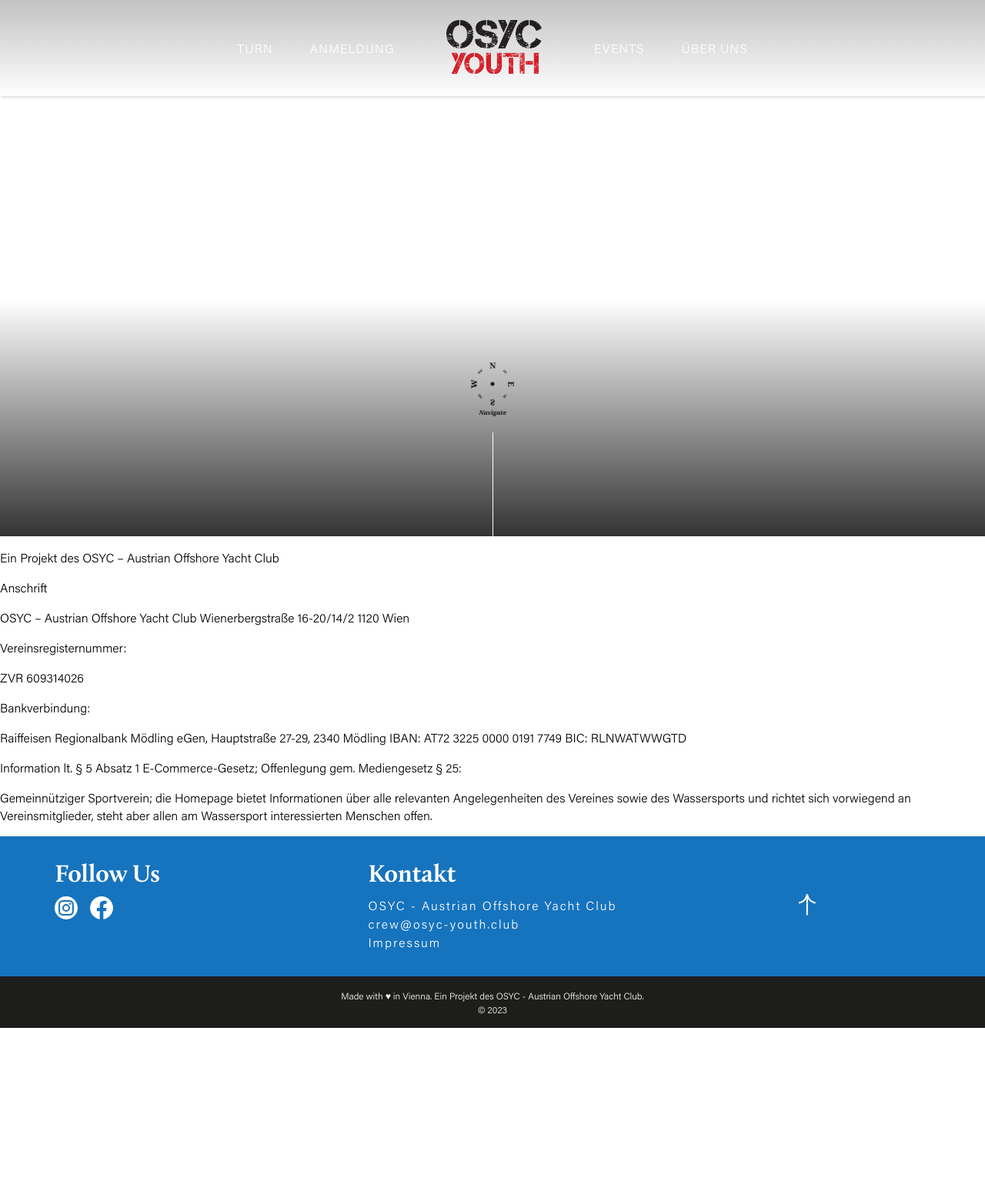
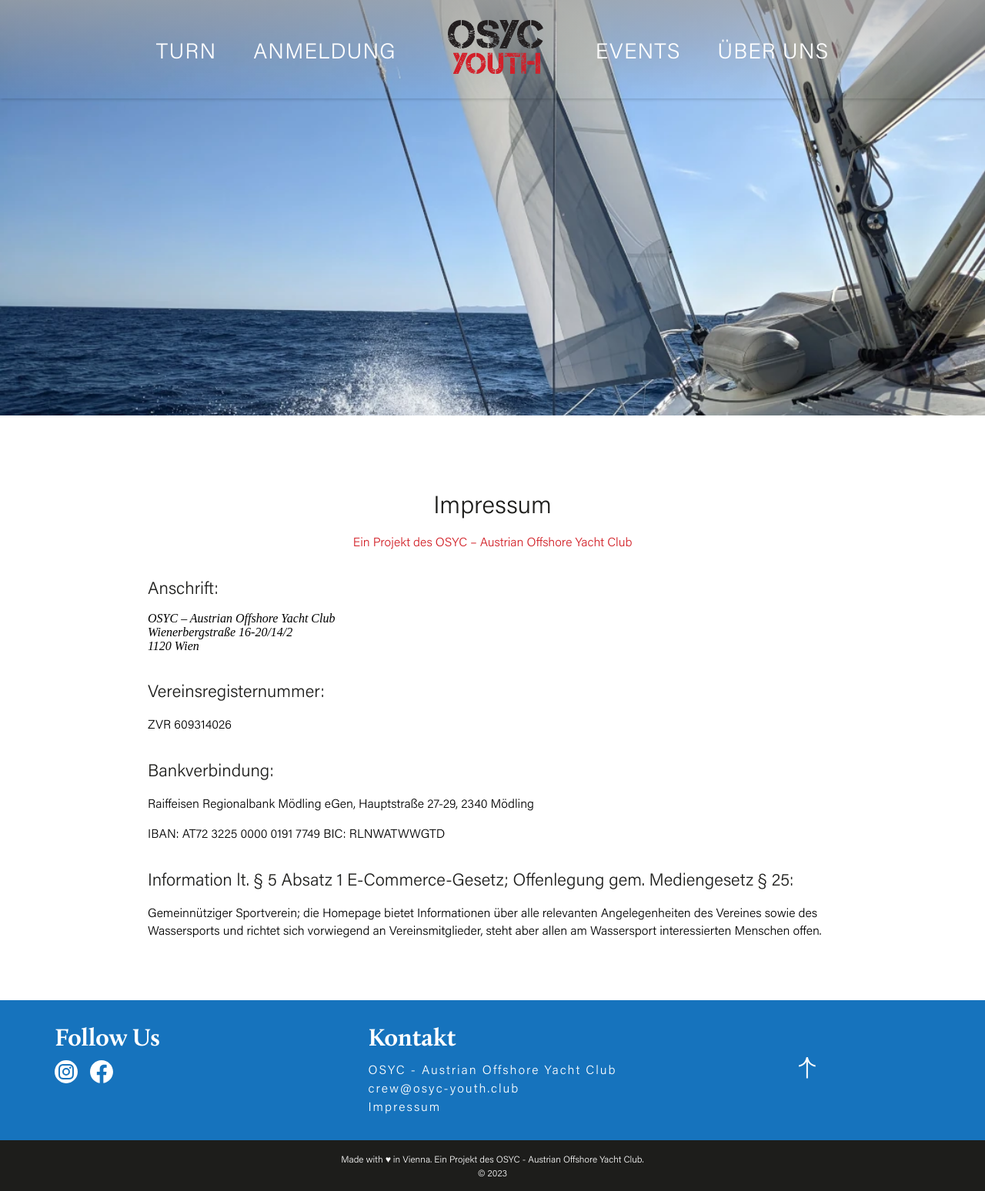
Before and after one commit to osyc-youth/osyc-youth.github.io, a Jekyll site: the page built from impressum.markdown, in a window 1280 px wide. Shown: the whole page at 77% size. Built offline with Jekyll 4.4.1, drawn with Linux system fonts in a browser that asks for light colours; before the commit the page ends 1336 px from its top, so only the background shows below that.

Commit message:
fixed impressum

```diff
--- a/_layouts/impressum.html
+++ b/_layouts/impressum.html
@@ -3,5 +3,29 @@ layout: reduced
 ---
 
 <main>
-    {{ content }}
+    <section class="subsection" id="impressum">
+        <h2>Impressum</h2>
+        <p id="slognaImpressum">Ein Projekt des OSYC – Austrian Offshore Yacht Club</p>
+
+        <h3>Anschrift:</h3>
+        <address>
+        OSYC – Austrian Offshore Yacht Club<br>
+        Wienerbergstraße 16-20/14/2<br>
+        1120 Wien
+        </address>
+        <h3>Vereinsregisternummer:</h3>
+
+        <p>ZVR 609314026</p>
+
+        <h3>Bankverbindung:</h3>
+
+        <p>Raiffeisen Regionalbank Mödling eGen, Hauptstraße 27-29, 2340 Mödling</p>
+        <p>IBAN: AT72 3225 0000 0191 7749 BIC: RLNWATWWGTD</p>
+
+        <h3>Information lt. § 5 Absatz 1 E-Commerce-Gesetz; Offenlegung gem. Mediengesetz § 25:</h3>
+        <p>
+        Gemeinnütziger Sportverein; die Homepage bietet Informationen über alle relevanten Angelegenheiten des Vereines sowie des Wassersports und richtet sich vorwiegend an Vereinsmitglieder, steht aber allen am Wassersport interessierten Menschen offen.
+        </p>
+    </section>
+
 </main>
--- a/_layouts/reduced.html
+++ b/_layouts/reduced.html
@@ -5,13 +5,9 @@
         {% include externals/styling.html %}
     </head>
     <body>
+        <header class="nonslider">
         {% include page/navigation.html %}
             <section id="greating">
-                <h1 id="slogan">Your Sailing Adventure</h1>
-                <div class="downWrapper">
-                    <a id="down" href="#DerTurn" ><img id="arrow" src="assets/img/compass.webp" alt="Arrow - Go to next Section"style="width:60px;"></a>
-                    <div class="vline"></div>
-                </div>
             </section>
         </header>
 
--- a/assets/css/slides.css
+++ b/assets/css/slides.css
@@ -1,3 +1,11 @@
+.nonslider {
+  width: 100vw;
+  height: 60vh;
+  background-size: cover;
+  position: relative;
+  background-image: url('/assets/img/slideShow/2.webp');
+ }
+
 /* Slideshow */
 
 .slider {
--- a/assets/css/style.css
+++ b/assets/css/style.css
@@ -135,6 +135,21 @@ p,li,a,h3,h2{
     font-style: normal;
 }
 
+#impressum > h3 {
+    font-family: 'acumin-pro',sans-serif;
+    font-weight: 300;
+    font-style: normal;
+    text-align: left;
+    font-size: 1.4rem;
+    margin-bottom: 1rem;
+    margin-top: 2rem;
+}
+
+#slognaImpressum{
+    text-align: center;
+    color: var(--accent-color);
+}
+
 p strong{
     font-family: 'acumin-pro',sans-serif;
     font-weight: 600;
@@ -158,7 +173,6 @@ section{
 
 header{
     /* background-image: url("../img/prem_cover1.jpg"); */
-    min-height: 100vh;
     background-size: cover;
     text-align: center;
     color: white;
@@ -693,7 +707,7 @@ a.blueButton >img {
     }
 
     .subsection{
-        padding: 4rem 2rem;
+        padding: 3rem 2rem;
     }
     .headingBox{
         max-width: 16rem;
```
Also changed, not shown: impressum.markdown (+0 -20 lines).
